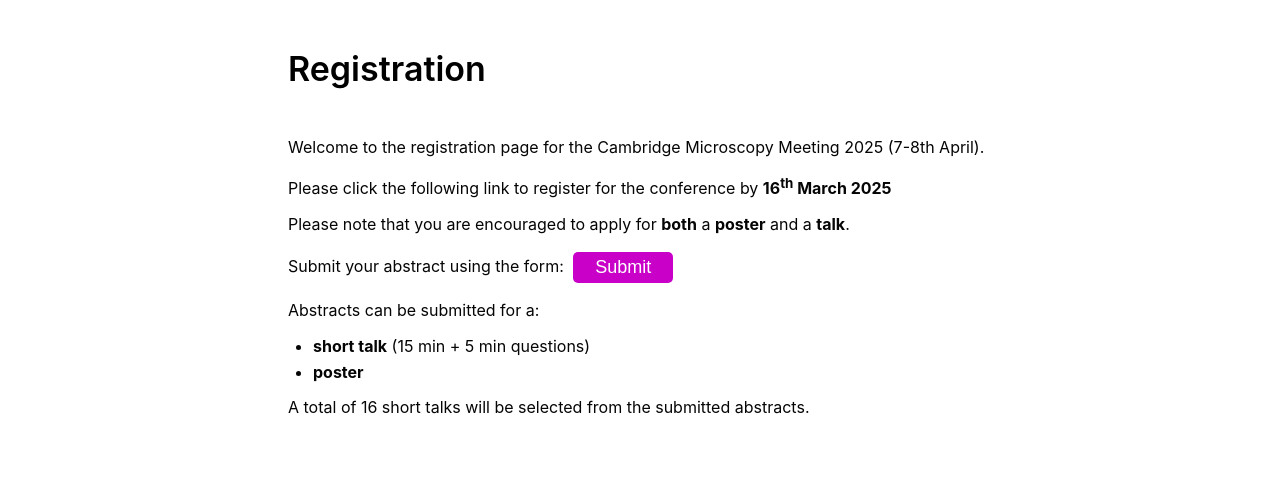
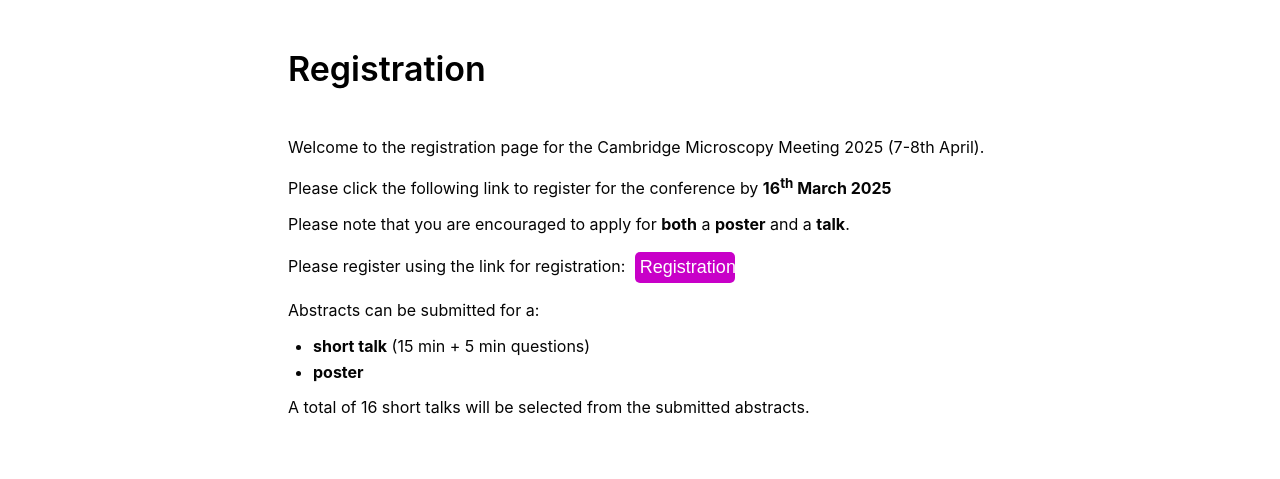
Before and after one commit to Shengbo-Yang/CMM2025_website, a plain HTML site: page registration.html in a window 1280 px wide. Shown: the part 348-827 px from the top of the page. Drawn offline with Linux system fonts and the light colour scheme.

Commit message:
Update registration.html
Change from 'submit' to 'registration'

```diff
--- a/registration.html
+++ b/registration.html
@@ -59,9 +59,9 @@
           <p>Please note that you are encouraged to apply for <strong>both</strong> a <strong>poster</strong> and a <strong>talk</strong>.   </p>
 
 
-          <p>Submit your abstract using the form:
+          <p>Please register using the link for registration:
             <button class="button" style="vertical-align:middle" onclick="window.location.href='https://docs.google.com/document/d/1sy0nx7RgrMuB8MPhjaYaAtmoniEziPvYdSy9jA3eL9I/edit?usp=sharing';">
-              <span>Submit</span>
+              <span>Registration</span>
             </button>
           </p>
 
```
